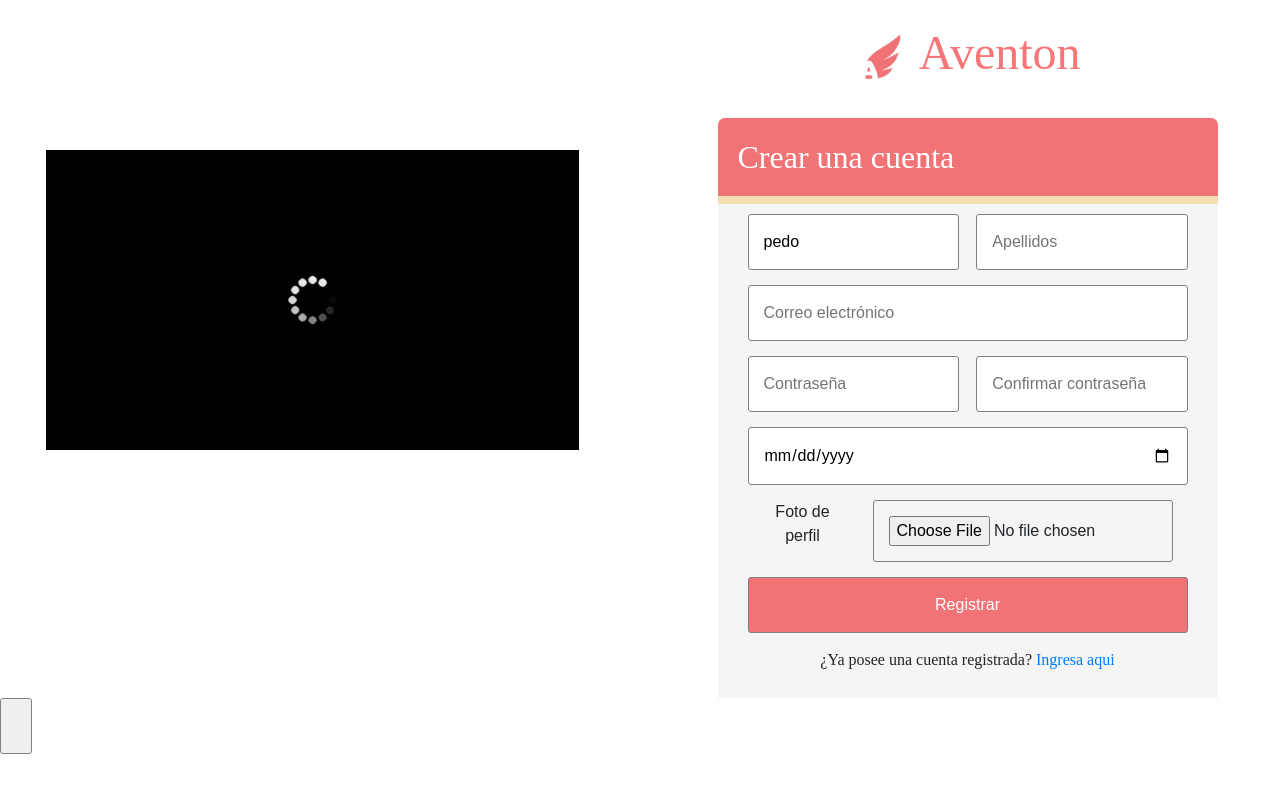
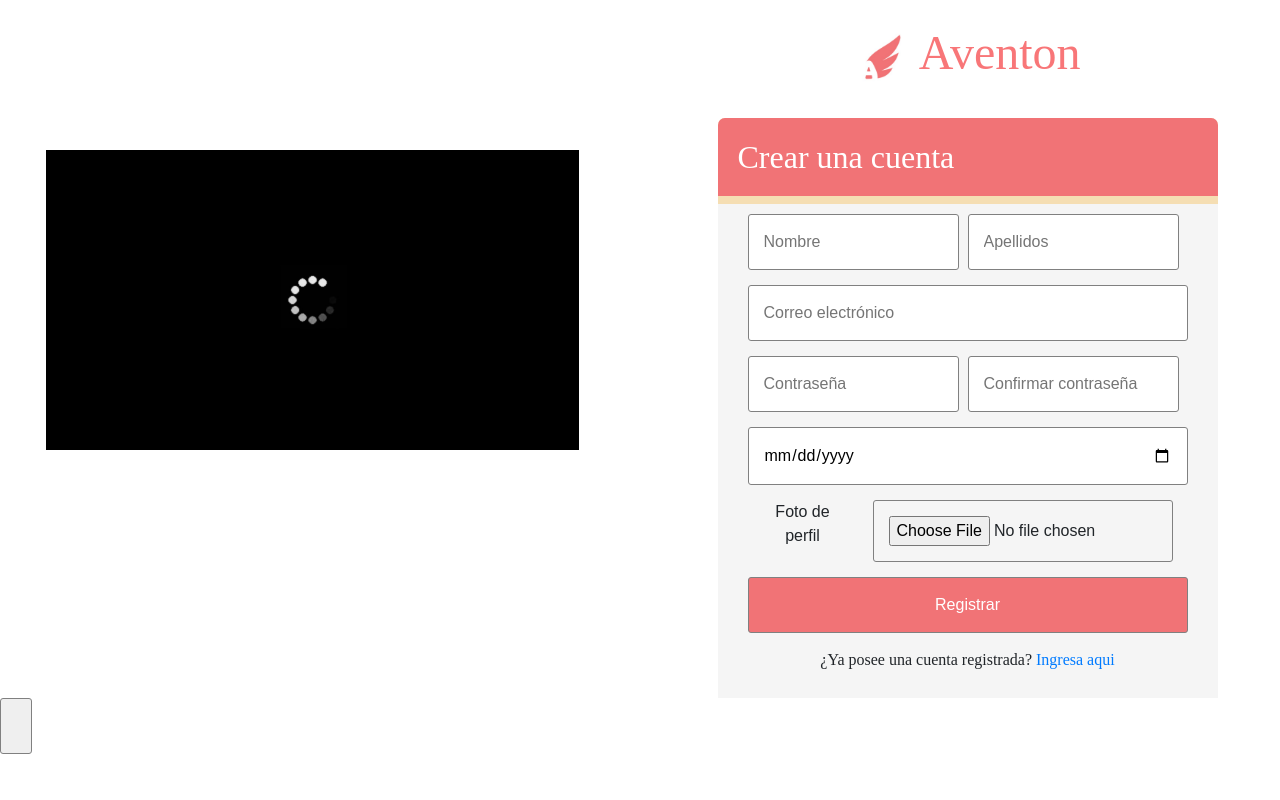
Before and after one commit to CesarSuarez777/grupo11, a PHP site: page /grupo11/ in a window 1280 px wide. Run offline with PHP 8.4, Linux system fonts and the light colour scheme.

Commit message:
Registro terminado

```diff
--- a/funciones.php
+++ b/funciones.php
@@ -8,8 +8,7 @@
 		$cumpleanos = new DateTime($miCumpleanos);
     	$hoy = new DateTime();
    	 	$annos = $hoy->diff($cumpleanos);
-    	echo $annos->y;
-
+    	return $annos->y;
 	}
 
 	function usuarioExiste($email){
@@ -21,6 +20,7 @@
       	} else {
       		return false;
       	}
+    mysql_close($link);
  	}
 
 ?>
--- a/index.php
+++ b/index.php
@@ -7,24 +7,12 @@
         <link rel="stylesheet" href="css/estilosRegistro.css">
     </head>
     <body>
-
         <?php
-        if (!isset($_POST["registro"])) {
-            $nombre="pedo";
-            $apellido=NULL;
-            $email=NULL;
-            $fecha=NULL;
-        }
-
-            if (isset($_POST["registro"])){
-              $nombre=$_POST["nombre"];
-              $apellido = $_POST["apellidos"];
-              $email = $_POST["correo"];
-              $fecha = $_POST["nacimiento"];
-            }
-        ?>
-
-        <div class="row">
+                    if (isset($_POST['registro'])) {
+                        require("registrar.php");
+                    }
+                ?>
+            <div class="row">
             <div class="col-6">
                 <h1></h1>
                 <center><img  src="Video.jpg" class="imagen_centrada" height="300" alt="Imagen no disponible"></center>
@@ -33,15 +21,18 @@
                 <br>
                 <h1><img src="Logo.jpg" alt="imagen no disponible" height="55"><font size="8" face="Univers-Light-Normal">   Aventon</font></h1>
                 <br>
-                <form action="registrar.php" method="post" class="form-register">
+                <form id="signupform" action="" method="POST" class="form-register">
                     <h2 class="form_titulo"><font size="6" face="Univers-Light-Normal">Crear una cuenta</font></h2>
                     <div class="contenedor-inputs">
-                        <input type="text" name="nombre" placeholder="Nombre" class="input-50" required value="<?php echo "$nombre" ?>">
-                        <input type="text" name="apellidos" placeholder="Apellidos" class="input-50" value="<?php echo "$apellido" ?>"required>
-                        <input type="email" name="correo" placeholder="Correo electrónico" value="<?php echo $email ?>"required class="input-100">
+                        <input type="text" name="nombre" value="<?php if (isset($_POST['registro'])) {echo $nombre;} ?>" placeholder="Nombre" class="input-50" required  >
+                        <input type="text" name="apellidos" value="<?php if (isset($_POST['registro'])) {echo $apellido;} ?>" placeholder="Apellidos" class="input-50" required>
+                        <font size="2"  color="red" face="Univers-Light-Normal"><?php if(isset($_POST['registro'])){if ($error2) {echo "El correo ya se encuentra registrado";}} ?></font>
+                        <input type="email" name="correo" value="<?php if (isset($_POST['registro'])) {if (!$error2) {echo $email;}} ?>" placeholder="Correo electrónico" required class="input-100">
+                        <font size="2"  class="input-100" color="red"face="Univers-Light-Normal"><?php if(isset($_POST['registro'])){if ($error1) {echo "Las contraseñas no coinciden";}} ?></font>
                         <input type="password" name="clave" placeholder="Contraseña" required class="input-50">
                         <input type="password" name="clave_confirmacion" placeholder="Confirmar contraseña" required class="input-50">
-                        <input type="date" class="input-100" name="nacimiento" placeholder="Fecha de nacimiento" value="<?php echo $fecha ?>" required>
+                        <font size="2" color="red" face="Univers-Light-Normal"><?php if(isset($_POST['registro'])){ if ($error3) {echo "No posee la edad suficiente para utilizar aventon";}} ?></font>
+                        <input type="date" class="input-100" name="nacimiento" value="<?php if (isset($_POST['registro'])) {if (!$error3) {echo $fecha_nacimiento;}} ?>" placeholder="Fecha de nacimiento" required>
                         <div class="container" align="center">
                             <div class="row">
                                 <div class="col-3">
@@ -59,6 +50,7 @@
                         </div>
                     </div>
                 </form>
+
            </div>
         </div>
          <script src="https://code.jquery.com/jquery-3.3.1.slim.min.js" integrity="sha384-q8i/X+965DzO0rT7abK41JStQIAqVgRVzpbzo5smXKp4YfRvH+8abtTE1Pi6jizo" crossorigin="anonymous"></script>
```
Also changed, not shown: olvide_contrasena.php (+17 -1 lines), registrar.php (+9 -11 lines), 1 other file.
